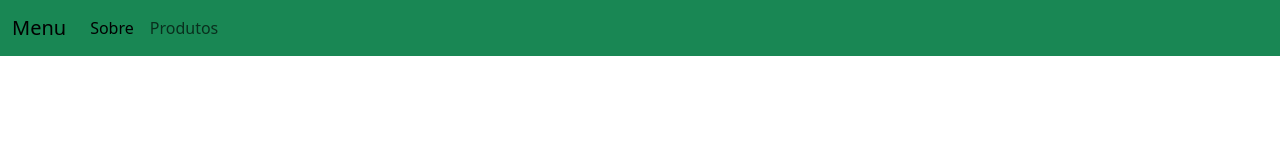
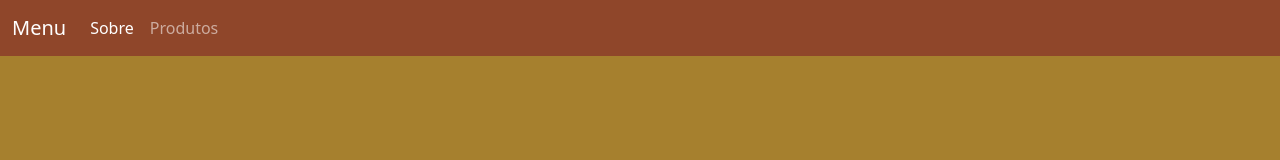
Before and after one commit to hellenafba/projeto-amazonia, a plain HTML site: page produtos.html in a window 1280 px wide. Drawn offline with nearby package versions, Linux system fonts and the light colour scheme.

Commit message:
edição temporária de cor

```diff
--- a/produtos.html
+++ b/produtos.html
@@ -12,10 +12,11 @@
 </head>
 
 <body>
-    <nav class="navbar navbar-expand-lg bg-success">
+    <nav class="navbar navbar-expand-lg bg-success"
+    data-bs-theme="dark">
         <div class="container-fluid">
 
-            <a class="navbar-brand" href="#">Menu </a>
+            <a class="navbar-brand" href="index.html">Menu </a>
             <button class="navbar-toggler" type="button" data-bs-toggle="collapse"
                 data-bs-target="#navbarSupportedContent" aria-controls="navbarSupportedContent" aria-expanded="false"
                 aria-label="Toggle navigation">
--- a/style.css
+++ b/style.css
@@ -0,0 +1,7 @@
+.bg-success{
+    background-color: rgb(143, 70, 42) !important;
+}
+
+body{
+    background-color: rgb(166, 128, 46);
+}
```
Also changed, not shown: index.html (+2 -2 lines), sobre.html (+3 -2 lines), src/Slide1.jpg (deleted), src/Slide2.jpg (deleted), src/Slide3.jpg (deleted).
